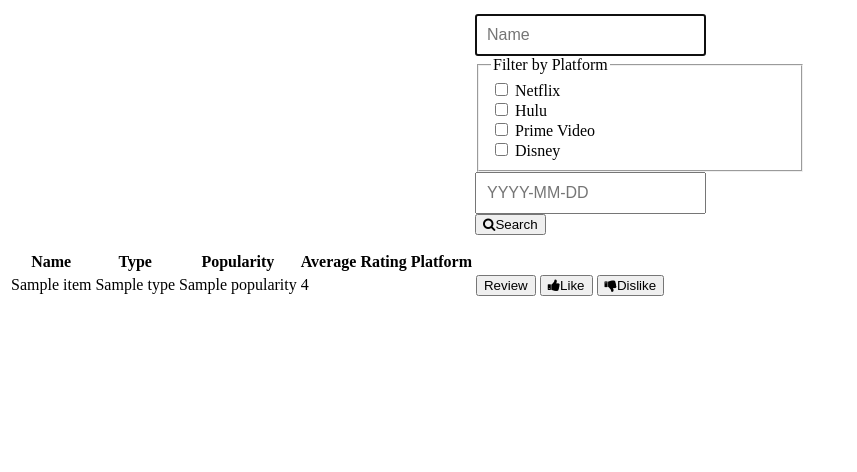
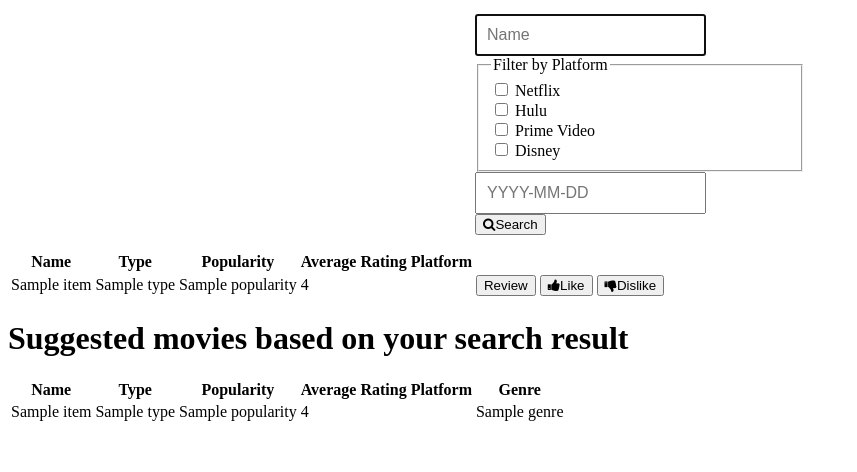
Before and after one commit to adityavgupta/PEAS_Movie_Reccomender, a Flask app: template app/templates/searched.html in a window 1280 px wide. Shown: the part 329-801 px from the top of the page, without its empty margins (0-857 px from the left). Before the commit the page ends 625 px from the top, so only its background shows below. Run offline with Flask 2, Linux system fonts and the light colour scheme; the template is opened without the code that fills it: most values are stand-ins (such as "Sample title", 1, 10 or a date in 2020); parts of the project's set-up code (start-up, migrations or seed data) failed here and were passed over.

Commit message:
added ui for stored procedure

```diff
--- a/app/templates/searched.html
+++ b/app/templates/searched.html
@@ -91,7 +91,34 @@
               </div>
         </nav>
       </div>
+    </div>
 
-    </div>
+        <h1> Suggested movies based on your search result </h1>
+                    <table class="table">
+                        <thead>
+                        <tr>
+                            <th class="Name">Name</th>
+                            <th class="Type">Type</th>
+                            <th class="Popularity">Popularity</th>
+                            <th class="AverageRating">Average Rating</th>
+                            <th class="Platform">Platform</th>
+                            <th class="Genre">Genre</th>
+                        </tr>
+                        </thead>
+
+                        <tbody>
+                        {% for item in suggested %}
+                            <tr>
+                                <td>{{item.Name}}</td>
+                                <td>{{item.Type}}</td>
+                                <td>{{item.Popularity}}</td>
+                                <td>{{item.AverageRating}}</td>
+                                <td>{{item.Platform}}</td>
+                                <td>{{item.Genre}}</td>
+                        {% endfor %}
+
+                        </tbody>
+                    </table>
+              </div>
   </body>
 </html>
```
Also changed, not shown: app/database.py (+22 -0 lines), app/routes.py (+4 -4 lines).
